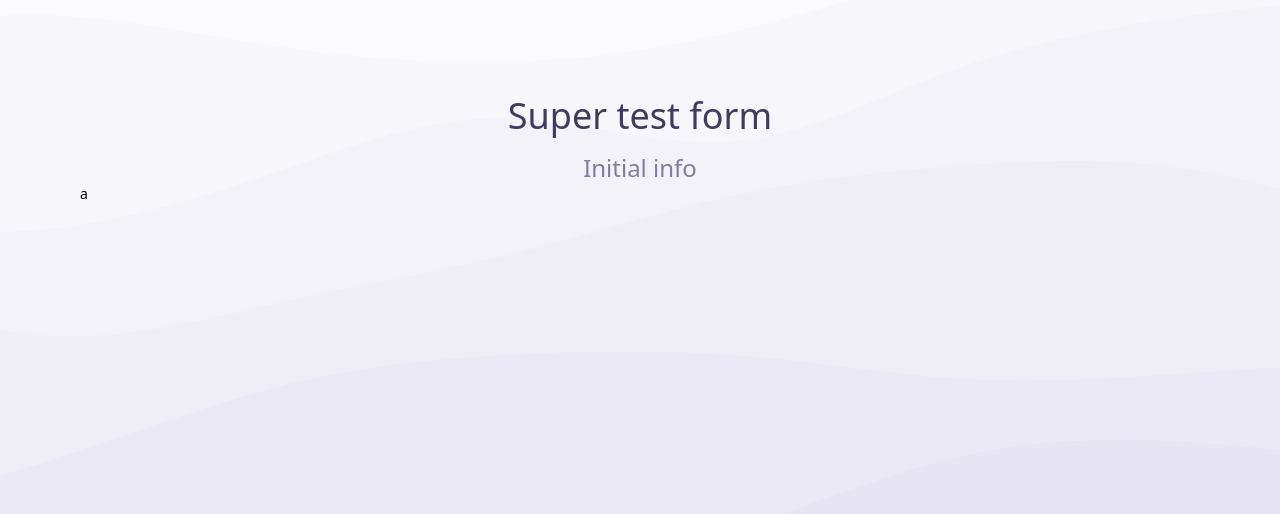
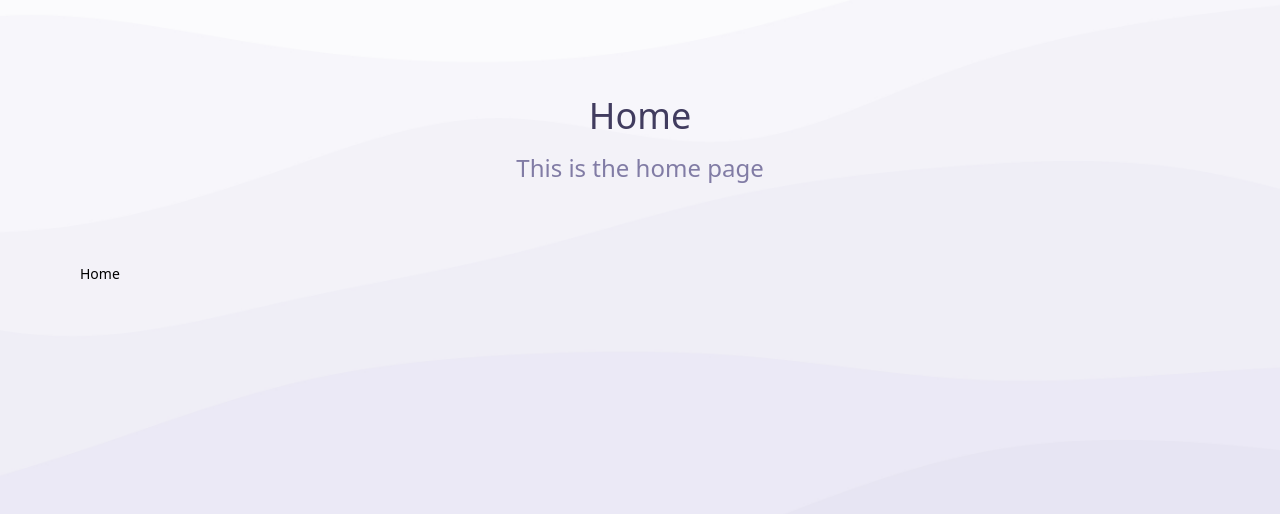
Before and after one commit to lvidal1/react-vite-multistep, a React (Vite) app: page / in a window 1280 px wide. Shown: the top 514 px of the page. Built offline with nearby package versions, Linux system fonts and the light colour scheme.

Commit message:
Add react-router dep

```diff
--- a/package.json
+++ b/package.json
@@ -16,7 +16,8 @@
   },
   "dependencies": {
     "react": "^18.2.0",
-    "react-dom": "^18.2.0"
+    "react-dom": "^18.2.0",
+    "react-router-dom": "^6.11.2"
   },
   "devDependencies": {
     "@testing-library/jest-dom": "^5.16.5",
--- a/src/App.tsx
+++ b/src/App.tsx
@@ -1,10 +1,11 @@
-import Layout from '@components/Layout';
+import { BrowserRouter } from 'react-router-dom';
+import Router from './router';
 
 function App() {
   return (
-    <Layout title="Super test form" copy="Initial info">
-      <p>a</p>
-    </Layout>
+    <BrowserRouter>
+      <Router />
+    </BrowserRouter>
   );
 }
 
--- a/src/assets/styles/Layout.module.scss
+++ b/src/assets/styles/Layout.module.scss
@@ -12,6 +12,10 @@
   @apply pt-10 lg:pt-24;
 }
 
+.main {
+  @apply pt-8 lg:pt-20;
+}
+
 .title {
   @apply text-center text-2xl lg:text-4xl text-purple-200;
 }
--- a/src/components/Layout.tsx
+++ b/src/components/Layout.tsx
@@ -2,7 +2,7 @@ import styles from '@styles/Layout.module.scss';
 import imageURL from '@images/bg.jpg';
 
 type LayoutProps = {
-  children?: JSX.Element;
+  children?: JSX.Element | string;
   title?: string;
   copy?: string;
 };
--- /dev/null
+++ b/src/pages/home.tsx
@@ -0,0 +1,11 @@
+import Layout from '@components/Layout';
+
+function Home() {
+  return (
+    <Layout title={'Home'} copy={'This is the home page'}>
+      Home
+    </Layout>
+  );
+}
+
+export default Home;
--- /dev/null
+++ b/src/router.tsx
@@ -0,0 +1,13 @@
+import { Navigate, Route, Routes } from 'react-router';
+import Home from './pages/home';
+
+const Router = () => {
+  return (
+    <Routes>
+      <Route path="/" element={<Home />} />
+      <Route path="/*" element={<Navigate to="/" />} />
+    </Routes>
+  );
+};
+
+export default Router;
```
